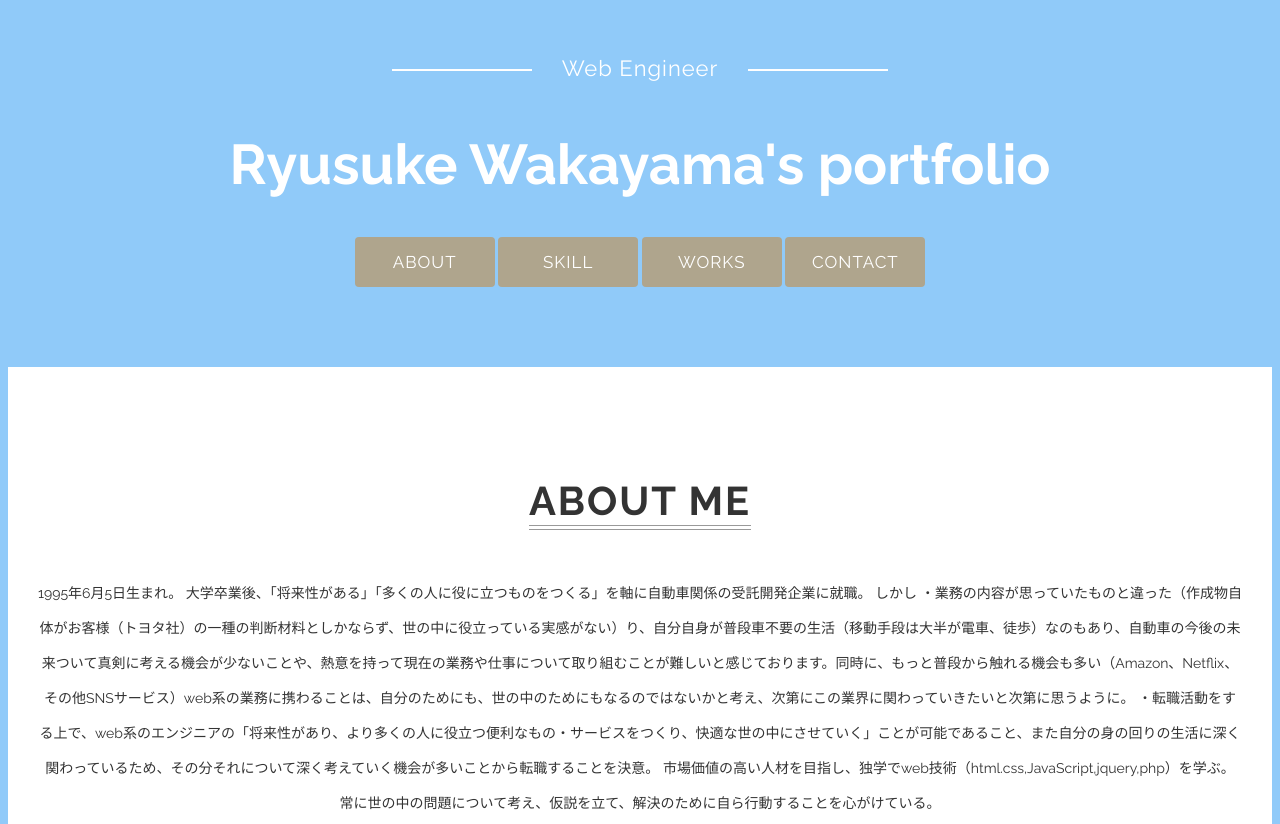
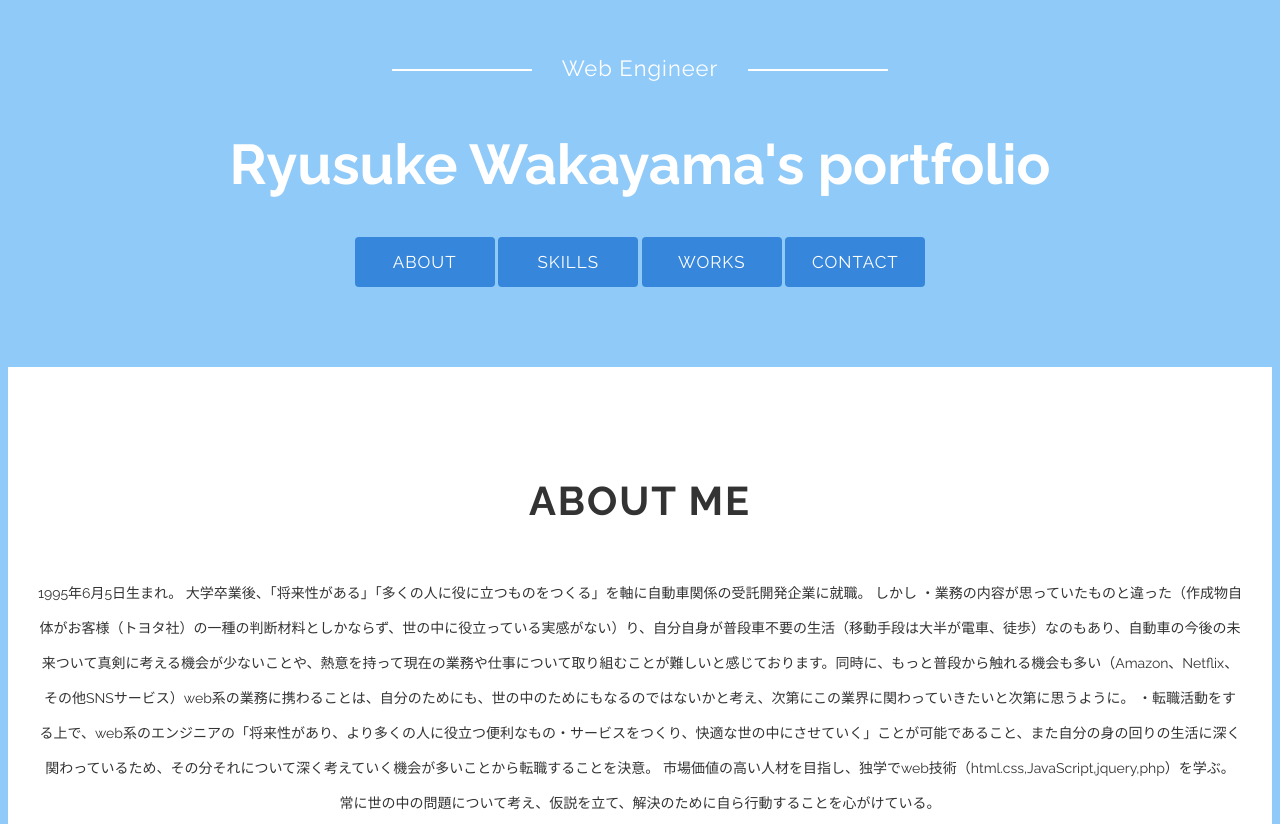
Before and after one commit to ryun56/MyPortfolio, a plain HTML site: page index.html in a window 1280 px wide. Shown: the part 123-947 px from the top of the page. Drawn offline with Linux system fonts and the light colour scheme.

Commit message:
何かのコミット

```diff
--- a/css/style.css
+++ b/css/style.css
@@ -50,7 +50,7 @@ body{
     width: 140px;
     padding: 15px;
     border-radius: 4px;
-    background-color: #afa58d;
+    background-color: rgb(54, 134, 220);
     color: #fff;
     text-decoration: none;
     letter-spacing: 1px;
@@ -76,23 +76,6 @@ body{
     padding-bottom: 7px;
     letter-spacing: 2px;
     font-size: 4rem;
-}
-.section-title::before{
-    content: '';
-    position: absolute;
-    right: 0;
-    bottom: 5px;
-    left: 0;
-    border-bottom: 1px solid #999;
-
-}
-.section-title::after{
-    content: '';
-    position: absolute;
-    right: 0;
-    bottom: 1px;
-    left: 0;;
-    border-bottom: 1px solid #999;
 }
 
 .about-text{
--- a/index.html
+++ b/index.html
@@ -15,7 +15,7 @@
             <h1 class="header-title">Ryusuke Wakayama's portfolio</h1>
             <div class="buttons">
                 <a class="button" href="#about">ABOUT</a>
-                <a class="button" href="#skill">SKILL</a>
+                <a class="button" href="#skill">SKILLS</a>
                 <a class="button" href="#works">WORKS</a>
                 <a class="button" href="#contact">CONTACT</a>
             </div>
@@ -37,7 +37,7 @@
         <section class="skills" id="skill">
             <div class="inner">
                 <div class="section-title-block">
-                    <h2 class="section-title"><span class="section-title-css">SKILL</span></h2>
+                    <h2 class="section-title"><span class="section-title-css">SKILLS</span></h2>
                 </div>
                 <div class="skills-wrapper">
                     <table>
```
